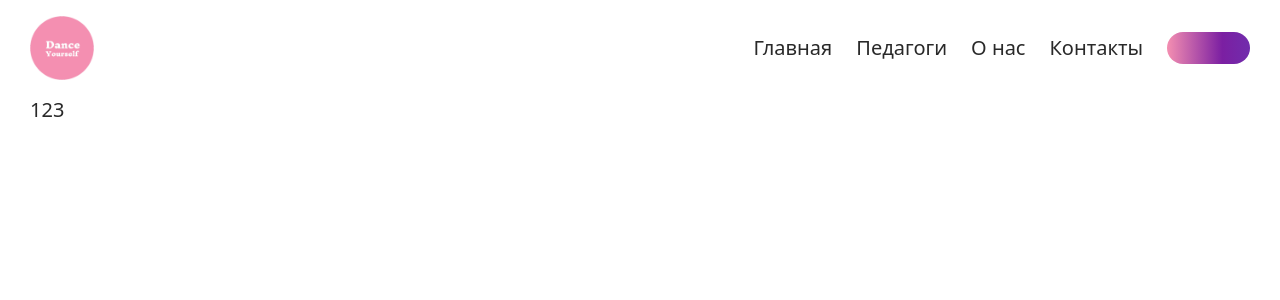
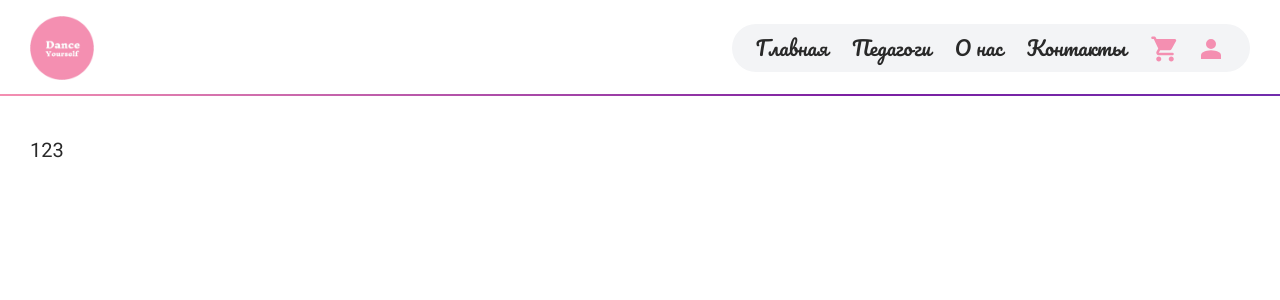
Before and after one commit to fire8327/DanceYourself, a Nuxt app: page / in a window 1280 px wide. Shown: the top 300 px of the page. Built offline with nearby package versions, Linux system fonts and the light colour scheme.

Commit message:
upd header

```diff
--- a/assets/css/tailwind.css
+++ b/assets/css/tailwind.css
@@ -4,7 +4,7 @@
 
 @layer base {
     #__nuxt{
-        @apply flex flex-col min-h-screen bg-white text-[#292929] text-xl
+        @apply flex flex-col min-h-screen bg-white text-[#292929] text-xl font-Roboto
     }
 
     :root{
--- a/components/Header.vue
+++ b/components/Header.vue
@@ -1,20 +1,26 @@
 <template>
-    <div class="w-full grid-container py-4 relative">
+    <header class="w-full grid-container py-4 relative font-Pacifico">
         <div class="flex items-center justify-between gap-6">
             <NuxtLink to="/">
                 <img src="/images/header/logo.png" alt="" class="w-16">
             </NuxtLink>
-            <nav class="flex items-center gap-6">
-                <NuxtLink>Главная</NuxtLink>
-                <NuxtLink>Педагоги</NuxtLink>
-                <NuxtLink>О нас</NuxtLink>
-                <NuxtLink>Контакты</NuxtLink>
-                <NuxtLink class="rounded-2xl p-0.5 animate-text">
-                    <span class="px-4 py-2 rounded-xl grow">Вход</span>
-                </NuxtLink>
+            <nav class="flex items-center gap-6 p-2 lg:px-6 rounded-full bg-gray-100">
+                <NuxtLink class="flex flex-col after:w-0 after:h-px after:bg-[#292929] after:transition-all after:duration-500 hover:after:w-full">Главная</NuxtLink>
+                <NuxtLink class="flex flex-col after:w-0 after:h-px after:bg-[#292929] after:transition-all after:duration-500 hover:after:w-full">Педагоги</NuxtLink>
+                <NuxtLink class="flex flex-col after:w-0 after:h-px after:bg-[#292929] after:transition-all after:duration-500 hover:after:w-full">О нас</NuxtLink>
+                <NuxtLink class="flex flex-col after:w-0 after:h-px after:bg-[#292929] after:transition-all after:duration-500 hover:after:w-full">Контакты</NuxtLink>
+                <div class="flex items-center gap-4">
+                    <NuxtLink>
+                        <Icon class="text-3xl text-[#f48fb1]" name="material-symbols:shopping-cart-rounded"/>
+                    </NuxtLink>
+                    <NuxtLink>
+                        <Icon class="text-3xl text-[#f48fb1]" name="material-symbols:person"/>
+                    </NuxtLink>
+                </div>
             </nav>
         </div>
-    </div>
+        <div class="w-full col-span-full absolute left-0 bottom-0 h-[2px] animate-text"></div>
+    </header>
 </template>
 
 <script setup>
--- a/layouts/default.vue
+++ b/layouts/default.vue
@@ -1,6 +1,6 @@
 <template>
     <Header/>
-    <main class="grid-container gap-y-14 md:gap-y-20 xl:gap-y-28 grow">
+    <main class="grid-container gap-y-14 md:gap-y-20 xl:gap-y-28 grow mt-10">
         <slot/>
     </main>
     <!-- <Footer/> -->
--- a/nuxt.config.ts
+++ b/nuxt.config.ts
@@ -1,5 +1,11 @@
 // https://nuxt.com/docs/api/configuration/nuxt-config
 export default defineNuxtConfig({
   devtools: { enabled: true },
-  modules: ["@nuxtjs/tailwindcss"]
+  modules: ["@nuxtjs/tailwindcss", "@nuxtjs/google-fonts", "nuxt-icon"],
+  googleFonts: {
+    families: {
+      'Roboto': true,
+      'Pacifico': true
+    }
+  }
 })
--- a/package.json
+++ b/package.json
@@ -15,6 +15,8 @@
     "vue-router": "^4.3.2"
   },
   "devDependencies": {
-    "@nuxtjs/tailwindcss": "^6.12.0"
+    "@nuxtjs/google-fonts": "^3.2.0",
+    "@nuxtjs/tailwindcss": "^6.12.0",
+    "nuxt-icon": "^0.6.10"
   }
 }
--- /dev/null
+++ b/tailwind.config.js
@@ -0,0 +1,8 @@
+export default {
+    theme: {
+        fontFamily: {
+            'Pacifico': 'Pacifico',
+            'Roboto': 'Roboto'
+        }
+    }
+}
```
Also changed, not shown: 1 other file (tests, documents, lock files or other folders).
